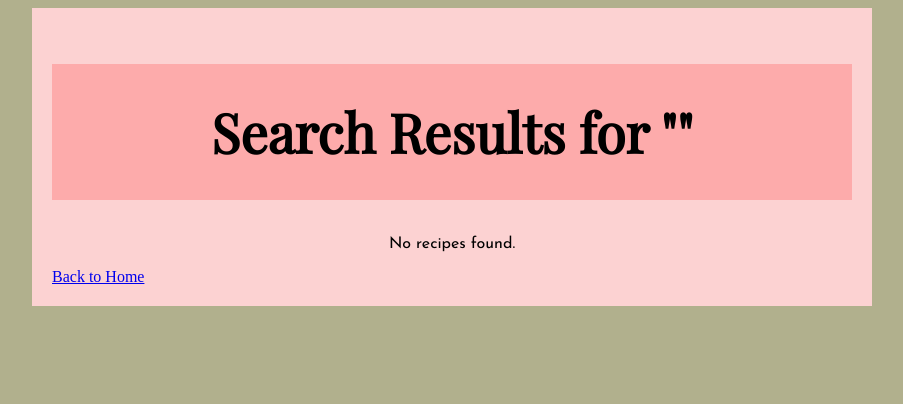
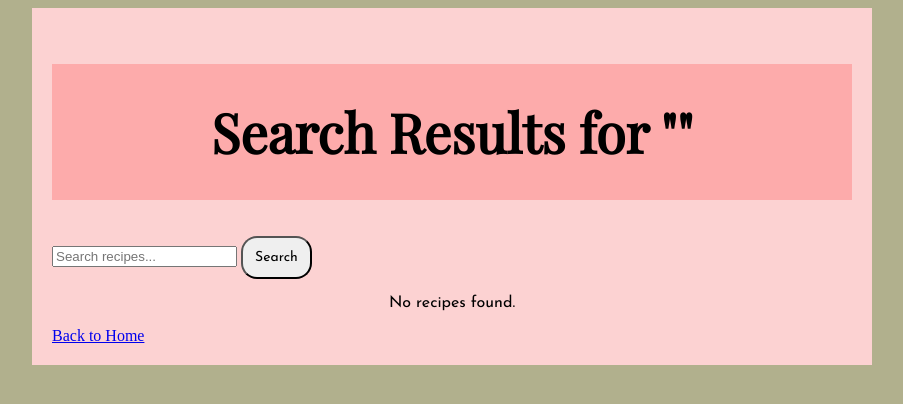
Before and after one commit to software-students-spring2024/2-web-app-exercise-cyh, a Flask app: page /search in a window 1280 px wide. Shown: the top 404 px of the page, without its empty margins (188-1091 px from the left). Run offline with Flask 2, Linux system fonts and the light colour scheme; data that the repository does not hold is empty.

Commit message:
Update search_results.html

```diff
--- a/templates/search_results.html
+++ b/templates/search_results.html
@@ -9,16 +9,22 @@
     <link rel="stylesheet" href="https://fonts.googleapis.com/css?family=Sarabun">
 </head>
 <body>
-    <div class="container mt-5">
-        <h1>Search Results for "{{ query }}"</h1>
+   <div class="container mt-5">
+    <h1>Search Results for "{{ query }}"</h1>
+    <form action="/search" method="get" class="search-form">
+        <input type="text" name="query" placeholder="Search recipes..." value="{{ query }}" class="search-input">
+        <button type="submit" class="btn btn-search">Search</button>
+    </form>
+    {% if recipes.count() > 0 %}
         {% for recipe in recipes %}
         <div>
             <h2><a href="/recipe/{{ recipe._id }}">{{ recipe.name }}</a></h2>
         </div>
-        {% else %}
+        {% endfor %}
+    {% else %}
         <p>No recipes found.</p>
-        {% endfor %}
-        <a href="/">Back to Home</a>
-    </div>
+    {% endif %}
+    <a href="/">Back to Home</a>
+</div>
 </body>
 </html>
```
